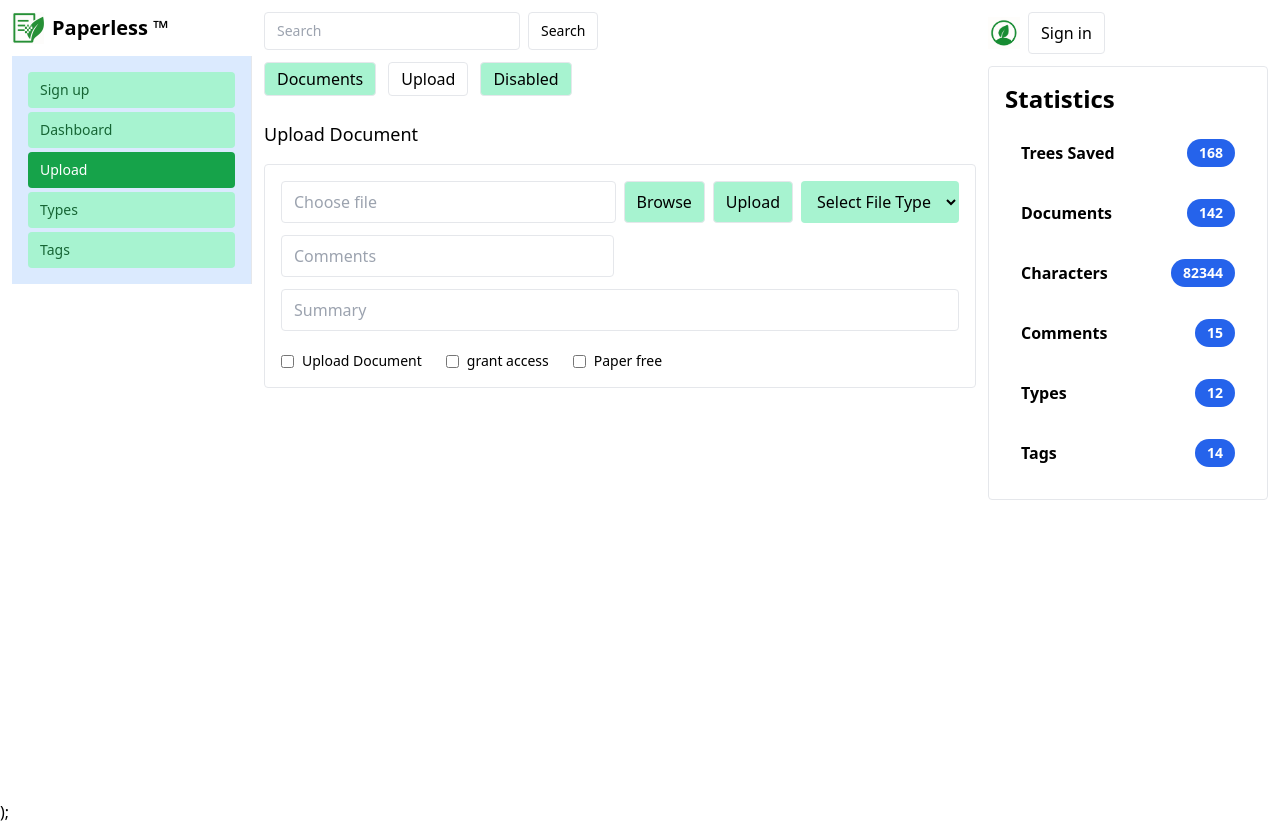
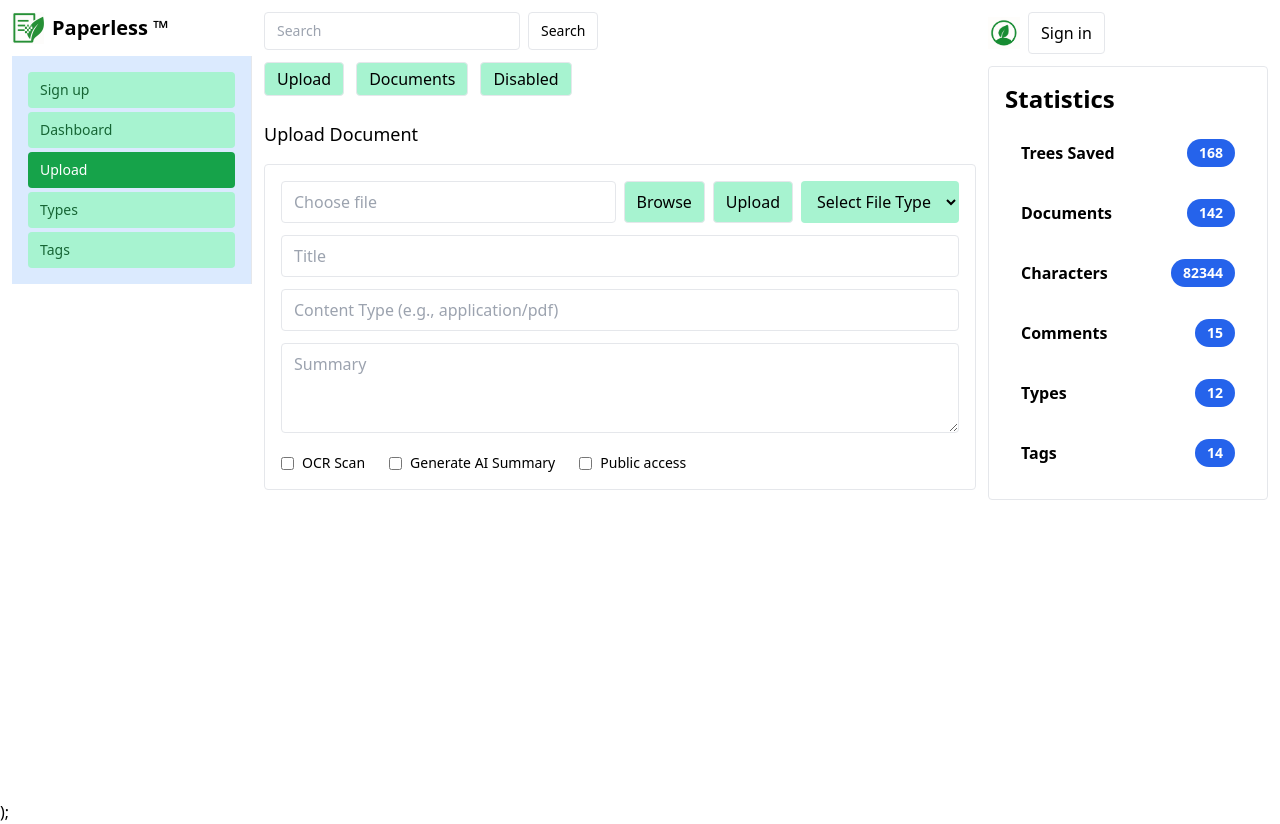
Before and after one commit to tomiella/DocumentManagementSystem, a React (Vite) app in the folder frontend/: page /upload in a window 1280 px wide. Built offline with nearby package versions, Linux system fonts and the light colour scheme; no server answers.

Commit message:
WebUI - Upload

```diff
--- a/frontend/src/lib/api.ts
+++ b/frontend/src/lib/api.ts
@@ -8,46 +8,76 @@ export type DocumentRow = {
     comments: string[];
 }
 
-const base = import.meta.env.VITE_API_BASE ?? '/api';
+const base = (import.meta as any).env?.VITE_API_BASE_URL ?? (import.meta as any).env?.VITE_API_BASE ?? '/api';
 
 export async function api<T>(path: string, init?: RequestInit): Promise<T> {
-    const res = await fetch(`${base}${path}`,{
-        headers: { 'Content-Type': 'application/json' },
-        ...init
-    });
-    if (!res.ok) {
-        throw new Error(`HTTP error! status: ${res.status}`);
-    }
-    return res.json();
+  const url = `${base}${path}`;
+  const isFormData = typeof FormData !== 'undefined' && init?.body instanceof FormData;
+
+  // Only set JSON headers when we're not sending FormData.
+  const mergedHeaders: HeadersInit | undefined = isFormData
+    ? (init?.headers as HeadersInit | undefined)
+    : { 'Content-Type': 'application/json', ...(init?.headers as HeadersInit | undefined) };
+
+  const res = await fetch(url, {
+    credentials: 'include', // allow cookie-based auth across the app
+    ...init,
+    headers: mergedHeaders,
+  });
+
+  if (!res.ok) {
+    // Try to surface server error body if present
+    let message = `HTTP error! status: ${res.status}`;
+    try {
+      const err = await res.json();
+      if (err?.message) message += ` - ${err.message}`;
+    } catch {}
+    throw new Error(message);
+  }
+
+  if (res.status === 204) {
+    // No Content
+    return undefined as unknown as T;
+  }
+
+  return res.json() as Promise<T>;
 }
 
 export const PaperlessAPI = { //FLAG: Doublecheck this for ==>FIXME.
     login: (u: string, p: string) =>
-        api<{ token: string }>
-        (`/auth/login`, {
-            method: 'POST',
-            body: JSON.stringify({ u, p })
-            }
-        ),
-    // me: () => api<{ user: { name: string } }>(`/auth/me`),
+      api<{ token?: string; user?: { name: string } }>(`/auth/login`, {
+        method: 'POST',
+        body: JSON.stringify({ username: u, password: p }),
+      }),
+    me: () => api<{ user: { name: string } }>(`/auth/me`),
     stats: () =>
-        api<{ documents: number;
+        api<{
+            savedTrees: number
+            documents: number;
+            characters: number;
+            comments: number;
             types: number;
             tags: number;
-            unscanned: number;
-            characters: number;
-            savedTrees: number }
+        }
         >
         (`/stats`),
     listDocs: () =>
         api<DocumentRow[]>(`/documents`),
 
     upload: (form: FormData) =>
-        fetch(`${base}/documents`,
-            { method: 'POST', body: form }).then(r =>
-        { if(!r.ok) throw new Error('Upload failed');
-            return r.json(); }
-        ),
+      fetch(`${base}/documents`, {
+        method: 'POST',
+        body: form,
+        credentials: 'include',
+      }).then(async (resp) => {
+        if (!resp.ok) {
+          let msg = 'Upload failed';
+          try { const j = await resp.json();        // Tries to parse the response body as JSON to extract a more specific error message
+              if (j?.message) msg += ` - ${j.message}`;    // If parsing fails, it silently ignores the error.
+          } catch {}
+          throw new Error(msg);
+        }
+        if (resp.status === 204) return null as any;
+        return resp.json();
+      }),
 };
-/*Note: if you find seomthing that is not working or is questionable, please just let me know
-    Lg Mike*/
--- a/frontend/src/pages/Upload.tsx
+++ b/frontend/src/pages/Upload.tsx
@@ -1,37 +1,137 @@
+import { useState } from 'react';
+import { PaperlessAPI } from "../lib/api";
+
 export default function Upload() {
+  const [submitting, setSubmitting] = useState(false);
+  const [error, setError] = useState<string | null>(null);
+  const [success, setSuccess] = useState<string | null>(null);
+  const [fileName, setFileName] = useState('');
+
+  function onFileChange(e: React.ChangeEvent<HTMLInputElement>) {
+    const f = e.target.files?.[0] || null;
+    setFileName(f ? f.name : '');
+  }
+
+  async function onSubmit(e: React.FormEvent<HTMLFormElement>) {
+    e.preventDefault();
+    setError(null);
+    setSuccess(null);
+
+    const raw = new FormData(e.currentTarget);
+    const file = raw.get('file') as File | null;
+
+    if (!file || file.size === 0) {
+      setError('No file selected - please select a file to upload.');
+      return;
+    }
+
+    // Build a clean payload (normalize names and booleans)
+    const data = new FormData();
+    data.append('file', file);
+    data.append('fileType', String(raw.get('fileType') || ''));
+    data.append('title', String(raw.get('title') || ''));
+
+    // Frontend field name is contentType; backend key is content_type
+    data.append('content_type', String(raw.get('contentType') || ''));
+    data.append('summary', String(raw.get('summary') || ''));
+
+    const asBool = (name: string) => String(raw.get(name) === 'true');
+    // Checkbox input names match these three keys
+    data.append('ocr', asBool('ocr'));
+    data.append('ai_summary', asBool('ai_summary'));
+    data.append('public', asBool('public'));
+
+    setSubmitting(true);
+    try {
+      await PaperlessAPI.upload(data);
+      setSuccess('File uploaded successfully.');
+      (e.currentTarget as HTMLFormElement).reset();
+      setFileName('');
+    } catch (err) {
+      setError('Upload failed. Please try again.');
+    } finally {
+      setSubmitting(false);
+    }
+  }
+
   return (
     <div className="space-y-4">
-            <div className="flex items-center gap-3  pb-2">
+      <div className="flex items-center gap-3 pb-2">
+        <button className="bg-emerald-200 rounded px-3 py-1 border">Upload</button>
         <button className="bg-emerald-200 rounded px-3 py-1 border">Documents</button>
-                <button className="bg-emerald-200 rounded px-3 py-1 border bg-white">Upload</button>
         <button className="bg-emerald-200 rounded px-3 py-1 border">Disabled</button>
       </div>
 
+      <h2 className="text-lg font-medium">Upload Document</h2>
 
-            <h2 className="text-lg font-medium">Upload Document</h2>
-            <div className="bg-white border rounded p-4 space-y-3 max-w-3xl">
+      <form onSubmit={onSubmit} noValidate className="bg-white border rounded p-4 space-y-3 max-w-3xl">
+        {/* Row: file + actions + file type */}
         <div className="flex gap-2">
-                    <input className="border rounded px-3 py-2 flex-1" placeholder="Choose file" readOnly />
-                    <button className="bg-emerald-200 border rounded px-3">Browse</button>
-                    <button className="bg-emerald-200 border rounded px-3">Upload</button>
-                    <select className="border-b-emerald-600 rounded px-3 py-2 bg-emerald-200" defaultValue="">
-                        <option value="" disabled hidden>Select File Type</option>
-                        <option>Image</option>
-                        <option>PDF</option>
-                        <option>Unknown</option>
+          <input
+            className="border rounded px-3 py-2 flex-1"
+            placeholder="Choose file"
+            readOnly
+            value={fileName}
+          />
+          <input id="file" name="file" type="file" className="hidden" onChange={onFileChange} />
+          <label htmlFor="file" className="bg-emerald-200 border rounded px-3 py-2 cursor-pointer inline-flex items-center">
+            Browse
+          </label>
+
+          <button className="bg-emerald-200 border rounded px-3 py-2" type="submit" disabled={submitting}>
+            {submitting ? 'Uploading…' : 'Upload'}
+          </button>
+
+          <select className="bg-emerald-200 rounded px-3 py-2" name="fileType" defaultValue="">
+            <option value="" disabled hidden>
+              Select File Type
+            </option>
+            <option value="image">Image</option>
+            <option value="pdf">PDF</option>
+            <option value="unknown">Unknown</option>
           </select>
+        </div>
 
+        {/* Metadata fields */}
+        <div className="grid grid-cols-2 gap-3">
+          <input className="border rounded px-3 py-2 col-span-2" name="title" placeholder="Title" />
+          <input
+            className="border rounded px-3 py-2 col-span-2"
+            name="contentType"
+            placeholder="Content Type (e.g., application/pdf)"
+          />
+          <textarea
+            className="border rounded px-3 py-2 col-span-2"
+            name="summary"
+            placeholder="Summary"
+            rows={3}
+          />
         </div>
-                <div className="grid grid-cols-2 gap-3">
-                    <input className="border rounded px-3 py-2" placeholder="Comments" />
-                    <input className="border rounded px-3 py-2 col-span-2" placeholder="Summary" />
+
+        {/* Options */}
+        <div className="flex items-center gap-6 pt-2">
+          <label className="flex items-center gap-2 text-sm">
+            <input type="checkbox" name="ocr" value="true" /> OCR Scan
+          </label>
+          <label className="flex items-center gap-2 text-sm">
+            <input type="checkbox" name="ai_summary" value="true" /> Generate AI Summary
+          </label>
+          <label className="flex items-center gap-2 text-sm">
+            <input type="checkbox" name="public" value="true" /> Public access
+          </label>
         </div>
-                <div className="flex items-center gap-6 pt-2">
-                    <label className="flex items-center gap-2 text-sm"><input type="checkbox"/> Upload Document</label>
-                    <label className="flex items-center gap-2 text-sm"><input type="checkbox"/> grant access</label>
-                    <label className="flex items-center gap-2 text-sm"><input type="checkbox"/> Paper free</label>
+
+        {error && (
+          <div className="text-red-700 text-sm" role="alert" aria-live="assertive">
+            {error}
           </div>
+        )}
+        {success && (
+          <div className="text-green-700 text-sm" role="status" aria-live="polite">
+            {success}
           </div>
+        )}
+      </form>
     </div>
   );
 }
```
Lines whose indentation alone changed are shown as unchanged.
